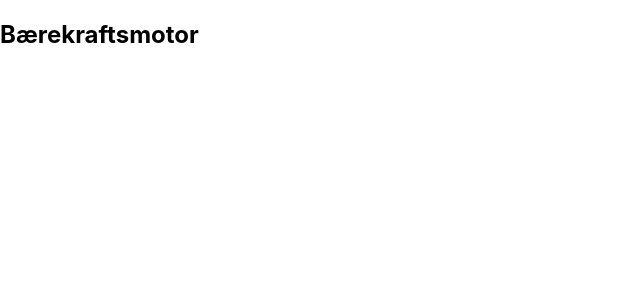
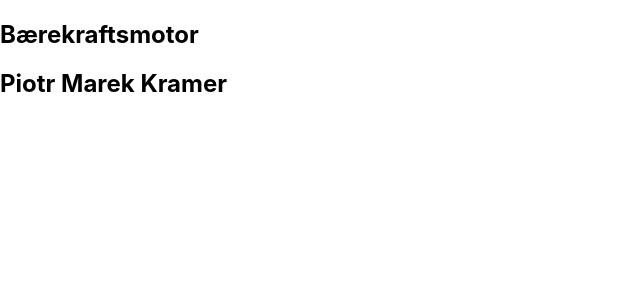
Before and after one commit to EliasNesheim/Baerekraftsmotor, a React (Create React App) app: page / in a window 1280 px wide. Shown: the top 300 px of the page, without its empty margins (0-640 px from the left). Built offline with nearby package versions, Linux system fonts and the light colour scheme.

Commit message:
Endret home.js
La til mitt navn

```diff
--- a/src/components/Home.js
+++ b/src/components/Home.js
@@ -5,6 +5,7 @@ export default function Home(){
         <main>
             <section>
                 <h1> Bærekraftsmotor</h1>
+                <h2> Piotr Marek Kramer </h2>
             </section>
         </main>
         )
```
